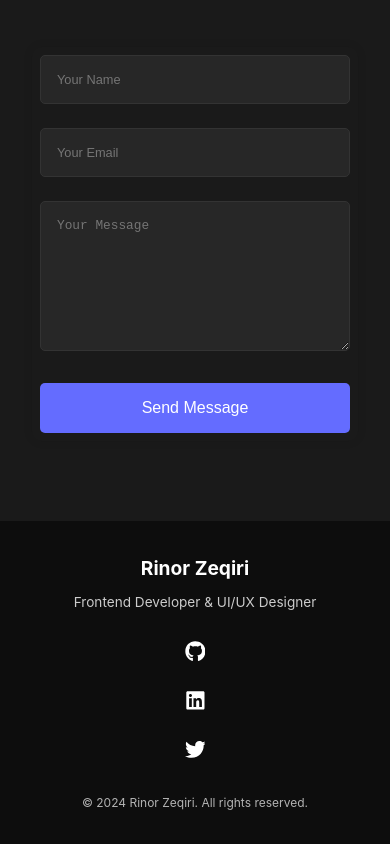
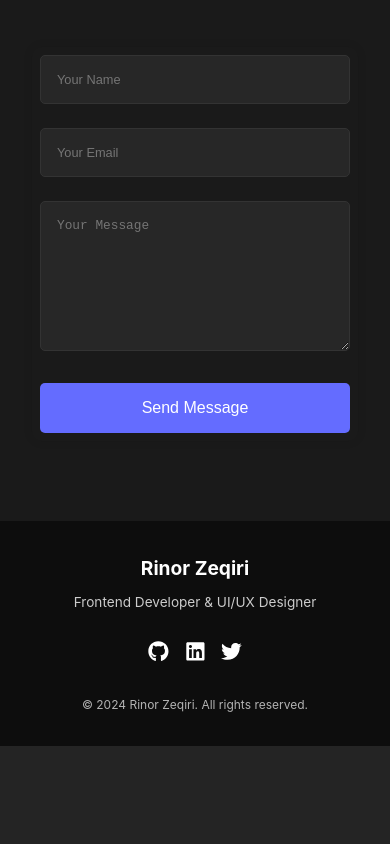
Before and after one commit to rinorze/vercelrinor, a React (Vite) app: page / in a window 390 px wide. Shown: the part 7366-8210 px from the top of the page. After the commit the page ends 8112 px from the top, so only its background shows below. Built offline with nearby package versions, Linux system fonts and the light colour scheme.

Commit message:
Update Footer.scss

```diff
--- a/src/components/Footer/Footer.scss
+++ b/src/components/Footer/Footer.scss
@@ -58,7 +58,6 @@
     }
 
     &-social {
-      flex-direction: column; // Stack social links vertically on smaller screens
       align-items: center; // Center align the items
       gap: 1rem; // Adjust gap for better spacing
     }
```
